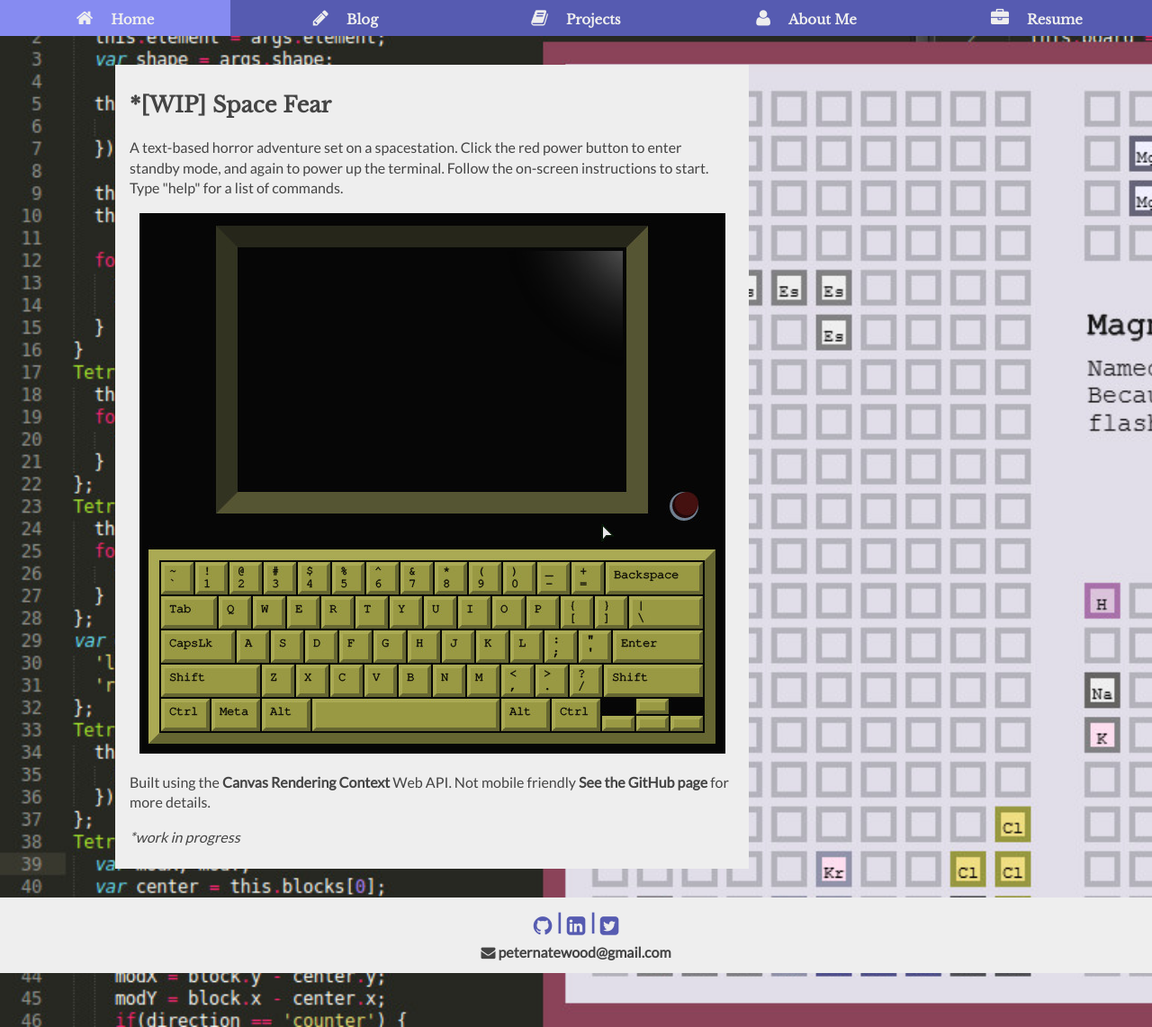
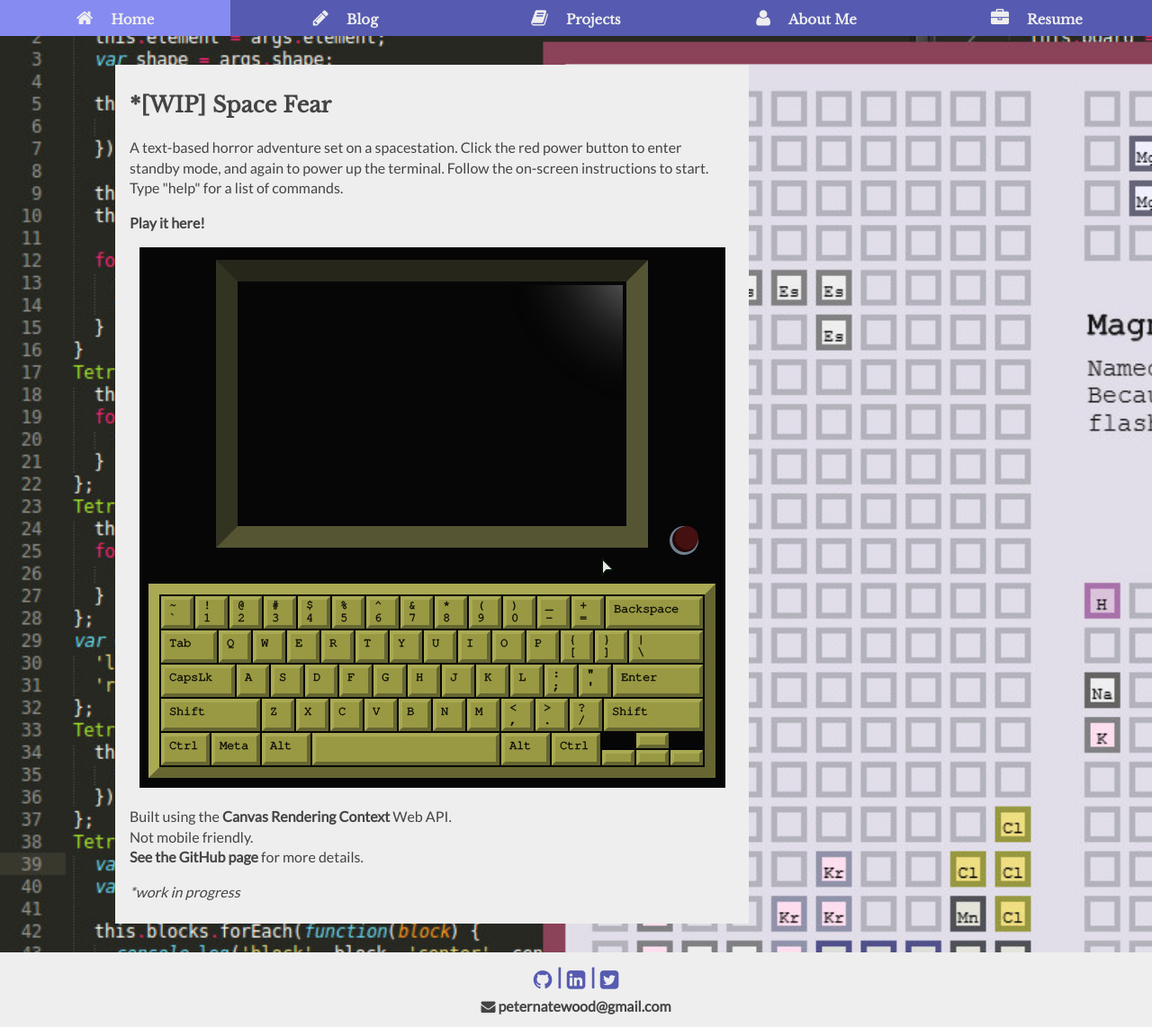
Before and after one commit to peternatewood/RoyTuesday.github.io, a Jekyll site: the page built from _pages/space-fear.html, in a window 1280 px wide. Shown: the whole page at 90% size. Built offline with Jekyll 4.4.1, drawn with Linux system fonts in a browser that asks for light colours.

```diff
--- a/_pages/space-fear.html
+++ b/_pages/space-fear.html
@@ -8,12 +8,15 @@ permalink: /projects/summary/space-fear
   <p>
     A text-based horror adventure set on a spacestation. Click the red power button to enter standby mode, and again to power up the terminal. Follow the on-screen instructions to start. Type "help" for a list of commands.
   </p>
+  <p>
+    <a href="{{ "/projects/space-fear" | prepend: site.baseurl }}">Play it here!</a>
+  </p>
   <div class="image-wrapper">
     <img src="{{ "/imgs/space-fear.jpg" | prepend: site.baseurl }}">
   </div>
   <p>
-    Built using the <a href="https://developer.mozilla.org/en-US/docs/Web/API/CanvasRenderingContext2D">Canvas Rendering Context</a> Web API.
-    Not mobile friendly
+    Built using the <a href="https://developer.mozilla.org/en-US/docs/Web/API/CanvasRenderingContext2D">Canvas Rendering Context</a> Web API.<br/>
+    Not mobile friendly.<br/>
     <a href="https://github.com/peternatewood/space-fear" target="_blank">See the GitHub page</a> for more details.
   </p>
   <p>
```
Also changed, not shown: imgs/tanks-js.jpg (added).
